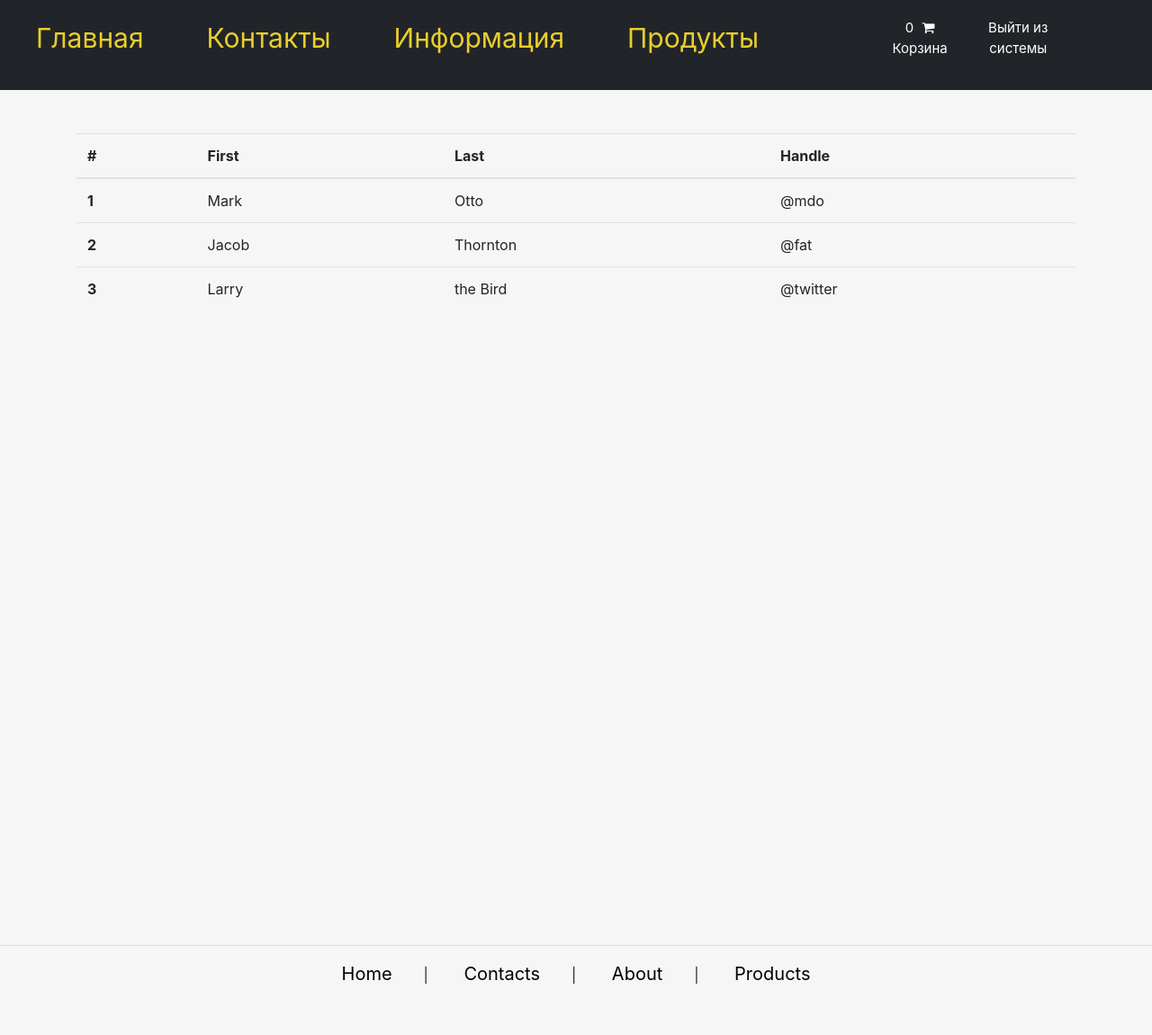
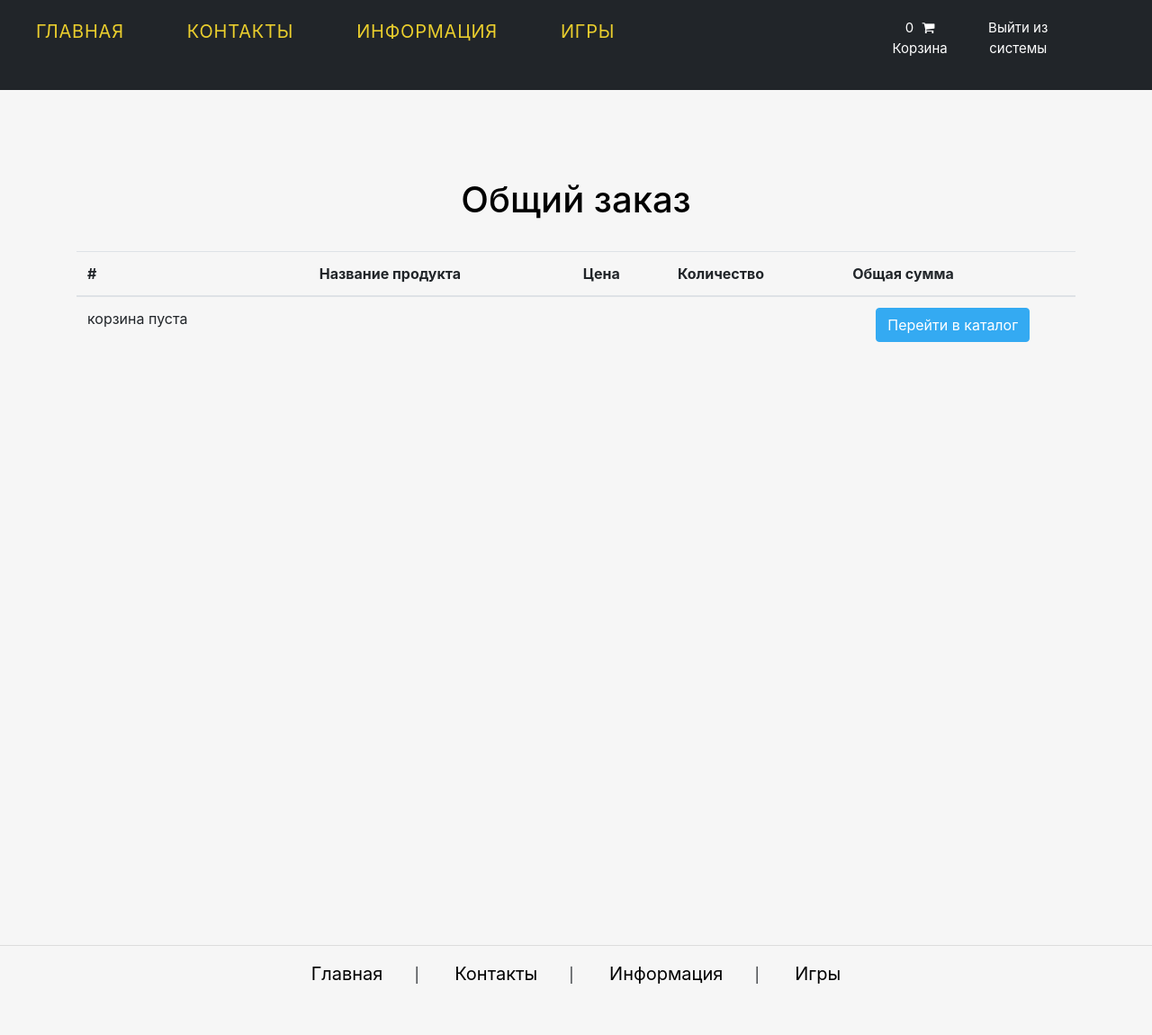
Before and after one commit to Lemonsqz/Myproject, a Django app: page /order-summary/ in a window 1280 px wide. Shown: the whole page at 90% size. Run offline with Django 3.2, Linux system fonts and the light colour scheme; a user stored in the database is signed in; data comes from the database, SQL or seed files in the repository; both versions use the stored data as it was after the commit; data that the repository does not hold is empty; some libraries are stand-ins or nearby versions.

Commit message:
fixed cart bugs

```diff
--- a/firstap/pages/views.py
+++ b/firstap/pages/views.py
@@ -1,5 +1,8 @@
 from django.shortcuts import render, get_object_or_404
 from products.models import *
+from django.core.exceptions import ObjectDoesNotExist
+from django.contrib.auth.decorators import login_required
+from django.contrib.auth.mixins import LoginRequiredMixin
 from django.views import generic
 from django.views.generic import ListView, DetailView, View
 from django.contrib import messages
@@ -13,9 +16,19 @@ def home_view(request):
 
 	return render(request, 'index.html')
 
-class OrderSummaryView(View):
+class OrderSummaryView(LoginRequiredMixin, View):
     def get(self, *args, **kwargs):
-        return render(self.request, 'order_summary.html')
+
+        try:
+            order = Order.objects.get(user=self.request.user, ordered=False)
+            context = {
+                'object': order
+            }
+            return render(self.request, 'order_summary.html', context)
+        except ObjectDoesNotExist:
+            messages.error(self.request, "You don't have an active Order")
+            return redirect("/")
+
 
 def about_view(request):
 	# obj = Product.objects.get(name='phone')
@@ -52,7 +65,7 @@ def dynamic_lookup_view(request, id):
 
 	return render(request, 'product/detail.html', context )
 
-
+@login_required
 def add_to_cart(request, slug):
     item = get_object_or_404(Product, slug=slug)
     order_item, created = OrderProduct.objects.get_or_create(
@@ -84,7 +97,7 @@ def add_to_cart(request, slug):
 
 
 
-
+@login_required
 def remove_from_cart(request, slug):
     item = get_object_or_404(Product, slug=slug)
     order_qs = Order.objects.filter(
@@ -106,12 +119,44 @@ def remove_from_cart(request, slug):
             else:
                 order_item.delete()
                 messages.info(request, "This item was removed.")
+                return redirect("order-summary")
         else:
             messages.info(request, "This item was not in your cart.")
-            return redirect("detail", slug=slug)
+            return redirect("order-summary")
 
     else:
         messages.info(request, "You don't have an active order.")
 
-        return redirect("detail", slug=slug)
-    return redirect("detail", slug=slug)
+        return redirect("order-summary")
+    return redirect("order-summary")
+
+
+@login_required
+def remove_single_item_from_cart(request, slug):
+    item = get_object_or_404(Product, slug=slug)
+    order_qs = Order.objects.filter(
+        user=request.user,
+        ordered=False
+        )
+    if order_qs.exists():
+        order = order_qs[0]
+
+        if order.items.filter(item__slug=item.slug).exists():
+            order_item = OrderProduct.objects.filter(
+                item=item,
+                user=request.user,
+                ordered=False
+            )[0]
+            order_item.quantity -= 1
+            order_item.save()
+            messages.info(request, "This item was removed.")
+            return redirect("order-summary")
+        else:
+            order_item.delete()
+            messages.info(request, "This item was removed.")
+
+    else:
+        messages.info(request, "You don't have an active order.")
+
+        return redirect("order_summary")
+    return redirect("order_summary")
--- a/firstap/products/models.py
+++ b/firstap/products/models.py
@@ -50,6 +50,7 @@ class Product(models.Model):
 
 
 
+
 # class Article(models.Model):
 # 	title	= models.CharField(max_length = 150)
 
@@ -66,6 +67,12 @@ class OrderProduct(models.Model):
 	def __str__(self):
 		return f"{self.quantity} of {self.item.name}"
 
+	def get_total_item_price(self):
+		return self.quantity * self.item.price
+
+	def get_final_price(self):
+		return self.get_total_item_price()
+
 class Order(models.Model):
 	user = models.ForeignKey(settings.AUTH_USER_MODEL,
 							 on_delete=models.CASCADE, blank=True, null=True)
@@ -76,3 +83,9 @@ class Order(models.Model):
 
 	def __str__(self):
 		return self.user.username
+
+	def total_price(self):
+		total = 0
+		for order_item in self.items.all():
+			total += order_item.get_final_price()
+		return total
--- a/firstap/rogue/urls.py
+++ b/firstap/rogue/urls.py
@@ -40,6 +40,7 @@ urlpatterns = [
     path('add-to-cart/<slug>/', add_to_cart, name='add-to-cart' ),
     path('remove-from-cart/<slug>/', remove_from_cart, name='remove-from-cart'),
     path('order-summary/', OrderSummaryView.as_view(), name='order-summary' ),
+    path('remove-item-from-cart/<slug>/', remove_single_item_from_cart, name='remove-single-item-from-cart'),
 
     # path('order-summary/', OrderSummaryView.as_view(), name='order-summary'),
 
--- a/firstap/static/css/main.css
+++ b/firstap/static/css/main.css
@@ -6,6 +6,15 @@ body {
 
 
 
+td a:hover{
+	text-decoration: none;
+	color: #000;
+
+}
+
+td a{
+	color: #000;
+}
 
 .fa-video-camera, .fa-share-square, .fa-users {
 	text-align: center;
@@ -45,8 +54,9 @@ textarea {
 .navbar_custom  ul li {
 	text-align: left;
 	padding: 20px 70px 0 0;
-
-	font-size: 30px;
+	letter-spacing: 0.8px;
+	font-size: 20px;
+	text-transform: uppercase;
 }
 
 .navbar_custom ul {
@@ -71,6 +81,7 @@ textarea {
 .navbar_custom ul li a {
 	text-decoration: none;
 	color: #EACE2D;
+
 }
 
 .nav_login {
--- a/firstap/templates/contacts.html
+++ b/firstap/templates/contacts.html
@@ -43,8 +43,8 @@
 				<div class="collapse" id="collapseExample1">
 				  <div class="card card-body">
 				    <ul>
-				    	<li>0500 с мобильного телефона МегаФон при нахождении в России или 8 800 550-05-00 для абонентов других операторов;</li>
-				    	<li>+7 926 111-05-00 при нахождении за рубежом.</li>
+				    	<li>При нахождении в России 8 800 2000 600 для абонентов всех операторов;</li>
+				    	<li>+7 926 111 11 11 при нахождении за рубежом.</li>
 				    </ul>
 
 
--- a/firstap/templates/footer.html
+++ b/firstap/templates/footer.html
@@ -3,10 +3,10 @@
 <div class="footer">
 	<hr>
 	<p>
-		<a href="{% url 'home' %}">Home</a>|
-		<a href="{% url 'contact' %}">Contacts</a>|
-		<a href="{% url 'about' %}">About</a>|
-		<a href="{% url 'products' %}">Products</a>
+		<a href="{% url 'home' %}">Главная</a>|
+		<a href="{% url 'contact' %}">Контакты</a>|
+		<a href="{% url 'about' %}">Информация</a>|
+		<a href="{% url 'products' %}">Игры</a>
 	</p>
 
 </div>
--- a/firstap/templates/navbar.html
+++ b/firstap/templates/navbar.html
@@ -7,7 +7,7 @@
 				<li><a href="{% url 'home' %}">Главная</a></li>
 				<li><a href="{% url 'contact' %}">Контакты</a></li>
 				<li><a href="{% url 'about' %}">Информация</a></li>
-				<li><a href="{% url 'products' %}">Продукты</a></li>
+				<li><a href="{% url 'products' %}">Игры</a></li>
 		</div>
 			{% if request.user.is_authenticated %}
 		<div class="col-1">
--- a/firstap/templates/order_summary.html
+++ b/firstap/templates/order_summary.html
@@ -2,35 +2,64 @@
 
 {% block content %}
 <div class="container">
+<h1 style="padding-bottom: 25px;">Общий заказ</h1>
 <table class="table">
   <thead>
     <tr>
       <th scope="col">#</th>
-      <th scope="col">First</th>
-      <th scope="col">Last</th>
-      <th scope="col">Handle</th>
+      <th></th>
+      <th scope="col">Название продукта</th>
+      <th scope="col">Цена</th>
+      <th scope="col">Количество</th>
+      <th scope="col">Общая сумма</th>
+      <th></th>
+
     </tr>
   </thead>
   <tbody>
+  {% for order_item in object.items.all %}
     <tr>
-      <th scope="row">1</th>
-      <td>Mark</td>
-      <td>Otto</td>
-      <td>@mdo</td>
+      <th scope="row">{{ forloop.counter }}</th>
+      <td><a href="{{ order_item.item.get_absolute_url }}">{{ order_item.item.img | safe}}</a></td>
+      <td><a href="{{ order_item.item.get_absolute_url }}">{{ order_item.item.name | safe }}</a></td>
+      <td>{{ order_item.item.price | safe}} P</td>
+      <td>{{ order_item.quantity | safe}}</td>
+      <td>{{ order_item.get_total_item_price }} P</td>
+      <td>
+      	<a href="{% url 'remove-from-cart' order_item.item.slug %} ">
+			<i class="fa fa-trash" aria-hidden="true" style="color: red; font-size: 20px;"></i>
+
+		</a>
+	  </td>
+
     </tr>
-    <tr>
-      <th scope="row">2</th>
-      <td>Jacob</td>
-      <td>Thornton</td>
-      <td>@fat</td>
-    </tr>
-    <tr>
-      <th scope="row">3</th>
-      <td>Larry</td>
-      <td>the Bird</td>
-      <td>@twitter</td>
-    </tr>
+  {% empty %}
+
+	<tr>
+		<td>корзина пуста</td>
+		<td colspan="5">
+			<a class="btn btn-primary float-right ml-3" href="{% url 'products' %}">Перейти в каталог</a>
+		</td>
+	</tr>
+
+  {% endfor %}
+  {% if object.total_price %}
+  	<tr>
+  		<td></td>
+  		<td colspan="5"><b>Общая сумма</b></td>
+  		<td>{{ object.total_price }} P</td>
+
+  	</tr>
+	<tr>
+		<td></td>
+		<td colspan="6">
+			<a class="btn btn-success my-3 float-right ml-3" href="#">Оформить заказ</a>
+			<a class="btn btn-primary my-3 float-right" href="{% url 'products' %}">Продолжить покупки</a>
+		</td>
+	</tr>
+  {% endif %}
   </tbody>
 </table>
+
 </div>
 {% endblock %}
--- a/firstap/templates/product/detail.html
+++ b/firstap/templates/product/detail.html
@@ -18,13 +18,11 @@
 	{% if request.user.is_authenticated %}
 	<div class="add_to_cart">
 		<a href="{{ object.get_add_to_cart_url }}" class="btn btn-primary btn-md my-0 p">
-			Add to cart
+			Добавить в корзину
 			<i class="fa fa-cart-plus" aria-hidden="true"></i>
 
 		</a>
-		<a href="{{ object.get_remove_from_cart_url }}" class="btn btn-danger btn-md my-0 p">
-			Remove from cart
-		</a>
+
 	</div>
 	{% else %}
 	<div class="add_to_cart">
```
Also changed, not shown: firstap/db.sqlite3.
